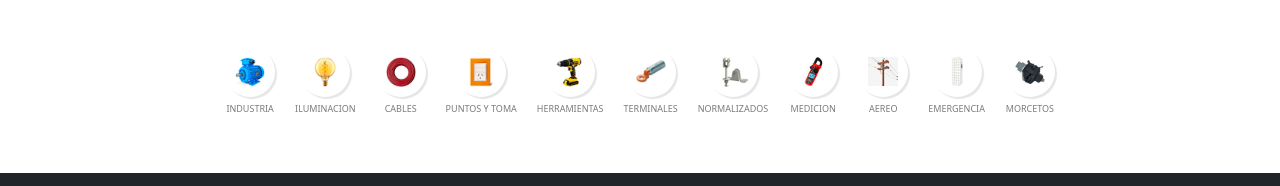
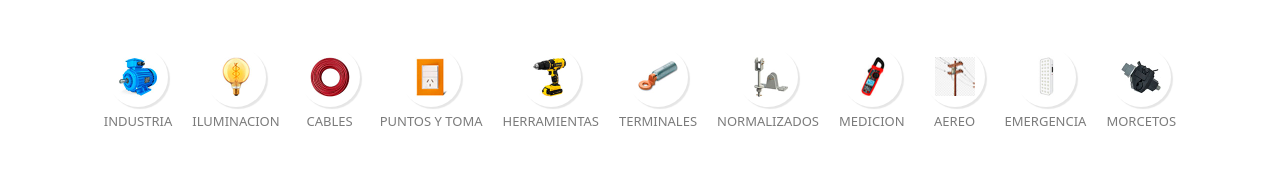
Before and after one commit to marianorigo18/PreEntrega3-Rigo, a website: page index.html in a window 1280 px wide. Shown: the part 73-259 px from the top of the page. Drawn offline with nearby package versions, Linux system fonts and the light colour scheme.

Commit message:
se cambiaron los tamaños de imagens del bubble y de texto del bubble antes 9px ahora 13px e images antes 50px ahora 60px

```diff
--- a/scss/_bubble.scss
+++ b/scss/_bubble.scss
@@ -19,15 +19,15 @@
     @include flex-center();
     flex-direction: column;
     align-items: center;
-    font-size: 9px;
+    font-size: 13px;
     text-transform: uppercase;
     padding: 5px 10px;
 }
 .bubble__img{
     @include flex-center();
     align-items: center;
-    height: 50px;
-    width: 50px;
+    height: 60px;
+    width: 60px;
     border-radius: 50%;
     box-shadow: 2px 2px 1px rgba(0, 0, 0, 0.1);
     padding: 5px 10px;
```
Also changed, not shown: css/main.css.
